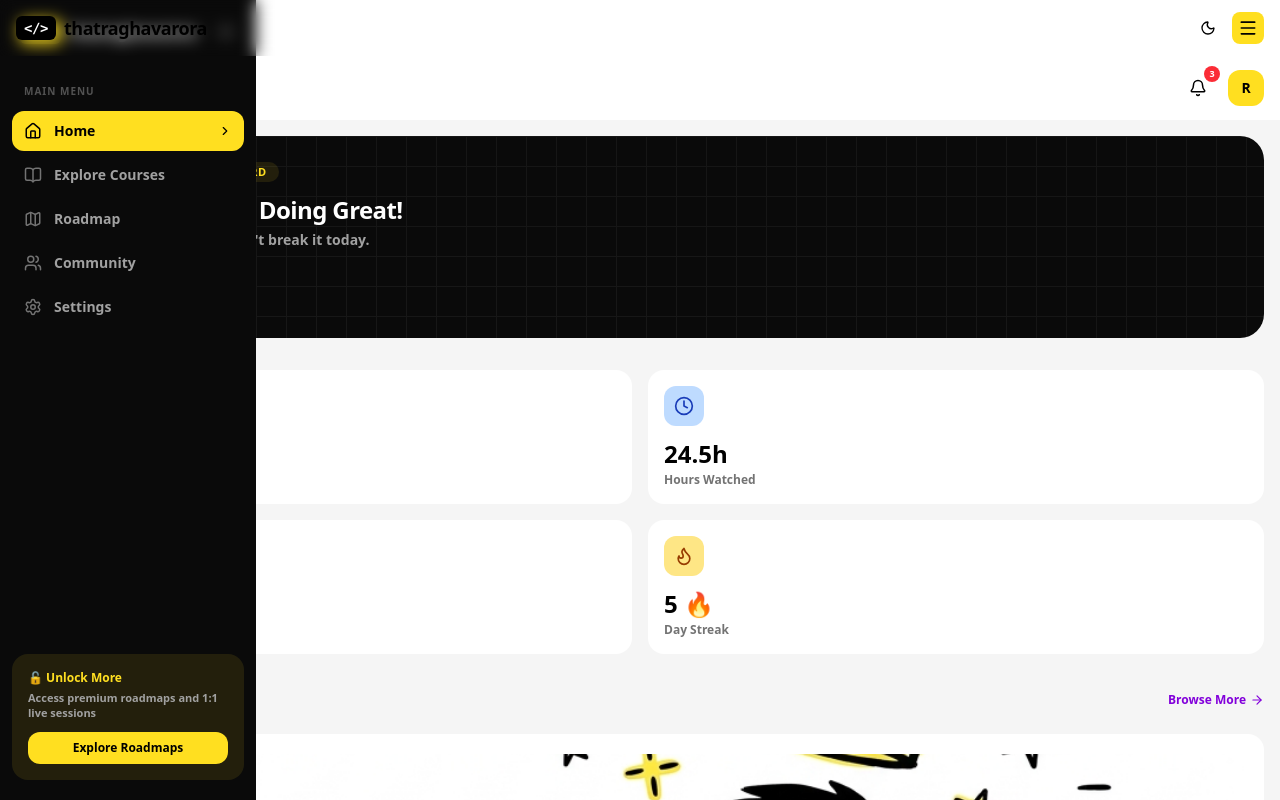
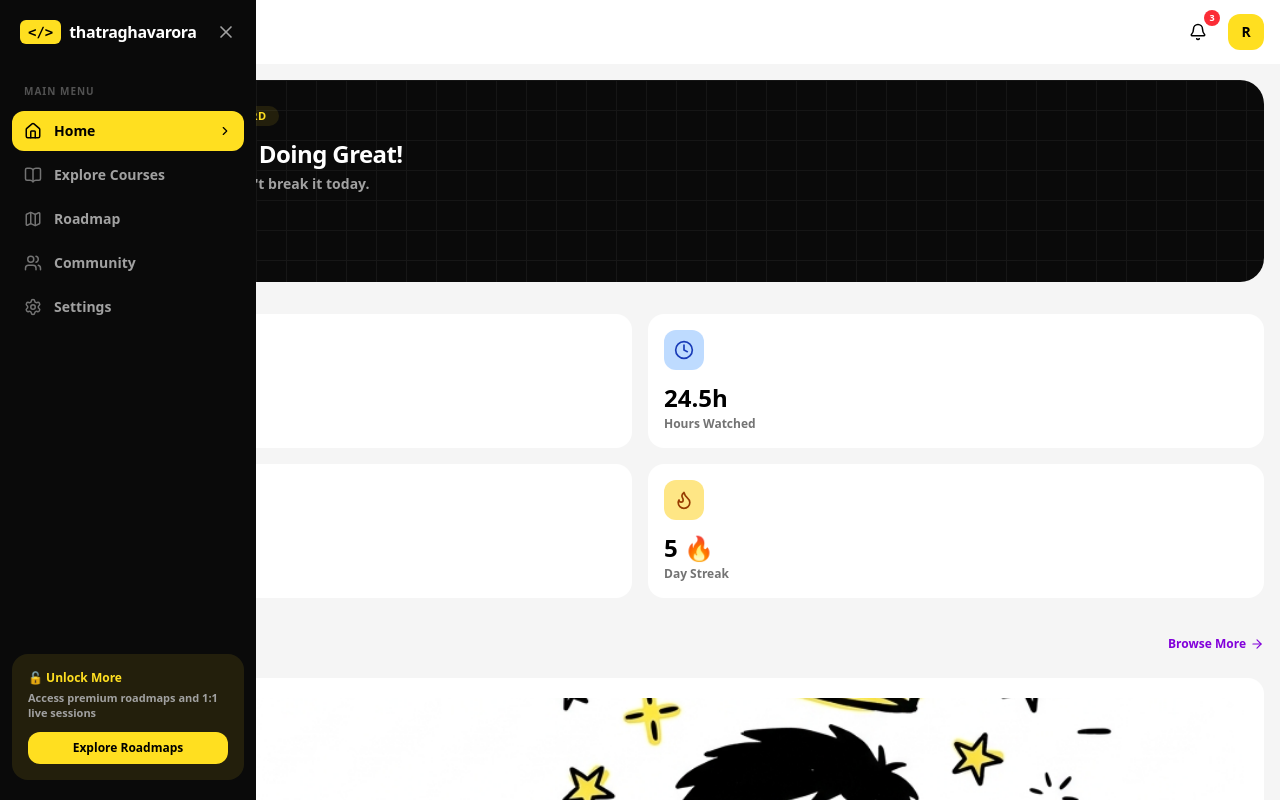
Before and after one commit to thatraghavarora/Website, a Next.js app: page /dashboard in a window 1280 px wide. Shown: the top 800 px of the page. Built offline with nearby package versions, Linux system fonts and the light colour scheme.

Commit message:
fix: hide Navbar+Footer on dashboard/login/signup via ConditionalLayout

```diff
--- a/src/app/layout.tsx
+++ b/src/app/layout.tsx
@@ -1,7 +1,6 @@
 import type { Metadata } from "next";
 import "./globals.css";
-import Navbar from "@/components/Navbar";
-import Footer from "@/components/Footer";
+import ConditionalLayout from "@/components/ConditionalLayout";
 
 export const metadata: Metadata = {
   title: "thatraghavarora | Raghav Arora - Cybersecurity, Developer & Educator",
@@ -46,9 +45,7 @@ export default function RootLayout({
   return (
     <html lang="en" className="h-full scroll-smooth">
       <body className="min-h-full flex flex-col bg-white text-black font-sans selection:bg-yellow-300 selection:text-black">
-        <Navbar />
-        <main className="flex-grow">{children}</main>
-        <Footer />
+        <ConditionalLayout>{children}</ConditionalLayout>
       </body>
     </html>
   );
--- /dev/null
+++ b/src/components/ConditionalLayout.tsx
@@ -0,0 +1,31 @@
+"use client";
+
+import { usePathname } from "next/navigation";
+import Navbar from "./Navbar";
+import Footer from "./Footer";
+
+export default function ConditionalLayout({
+  children,
+}: {
+  children: React.ReactNode;
+}) {
+  const pathname = usePathname();
+
+  // Pages that should NOT show the main site Navbar/Footer
+  const hideShell =
+    pathname.startsWith("/dashboard") ||
+    pathname.startsWith("/login") ||
+    pathname.startsWith("/signup");
+
+  if (hideShell) {
+    return <main className="flex-grow">{children}</main>;
+  }
+
+  return (
+    <>
+      <Navbar />
+      <main className="flex-grow">{children}</main>
+      <Footer />
+    </>
+  );
+}
```
